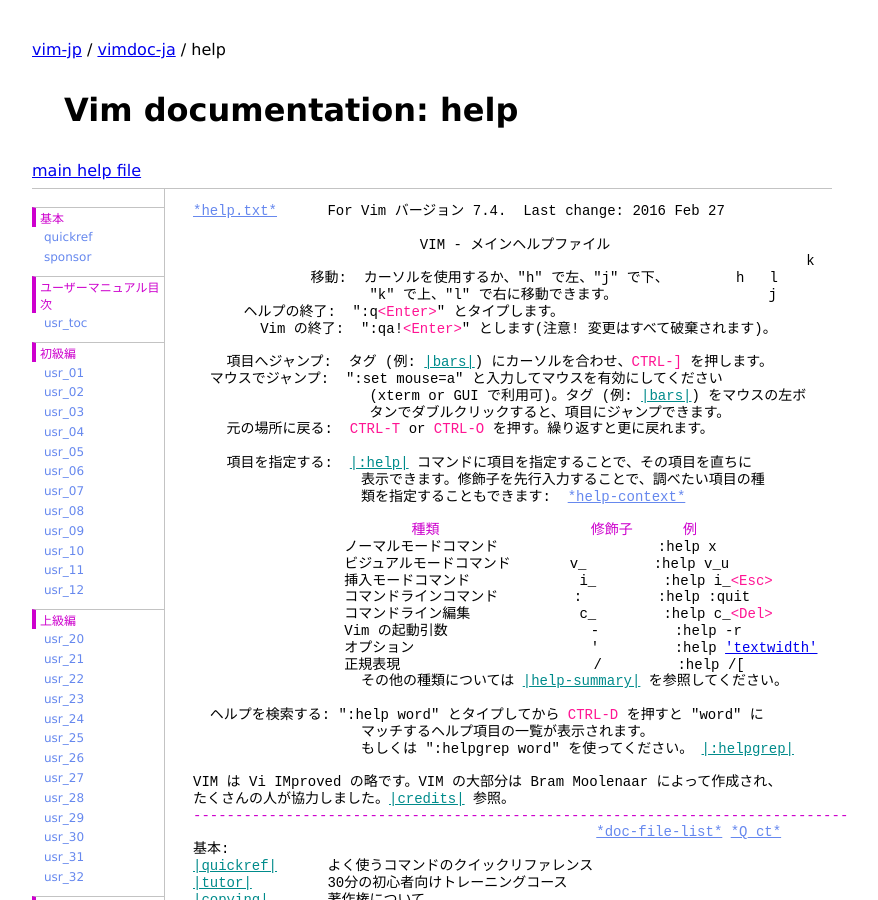
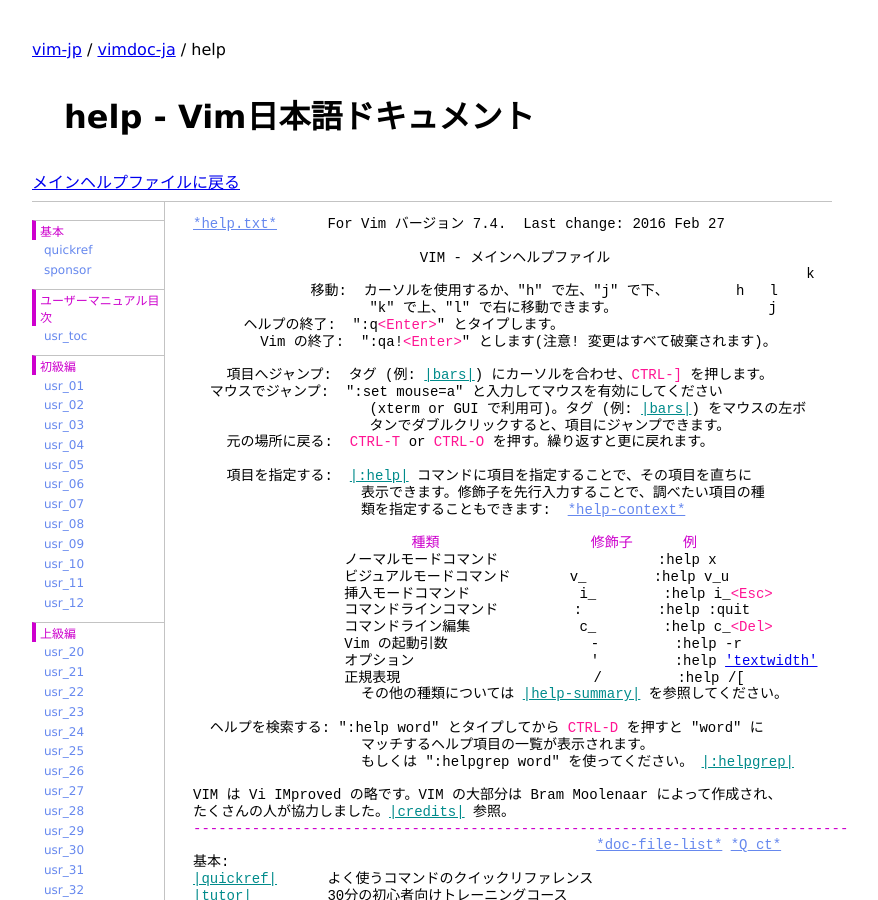
Before and after one commit to vim-jp/vimdoc-ja, a Jekyll site: the page built from index.html, in a window 1280 px wide and 900 px high. Shown: the whole window, without its empty margins (208-1086 px from the left). Built offline with Jekyll 4.4.1, drawn with Linux system fonts in a browser that asks for light colours; nearby versions of some CDN libraries; comment, search, counter and statistics services are not loaded.

Commit message:
short title (fixed #232)

```diff
--- a/_layouts/vimdoc.html
+++ b/_layouts/vimdoc.html
@@ -2,7 +2,7 @@
 <html>
 <head>
 <meta charset="UTF-8">
-<title>Vim documentation: {{ page.helpname }}</title>
+<title>{{ page.helpname }} - Vim日本語ドキュメント</title>
 <meta name="Generator" content="Vim/7.4">
 <meta name="plugin-version" content="vim7.4_v1">
 <meta name="syntax" content="help">
@@ -34,8 +34,8 @@
   <a href="http://vim-jp.org/">vim-jp</a>
   / <a href="http://vim-jp.org/vimdoc-ja/">vimdoc-ja</a>
   / {{ page.helpname }}<br />
-  <a name="top"></a><h1>Vim documentation: {{ page.helpname }}</h1>
-  <a href="index.html">main help file</a>
+  <a name="top"></a><h1>{{ page.helpname }} - Vim日本語ドキュメント</h1>
+  <a href="index.html">メインヘルプファイルに戻る</a>
 </div>
 </header>
 
```
